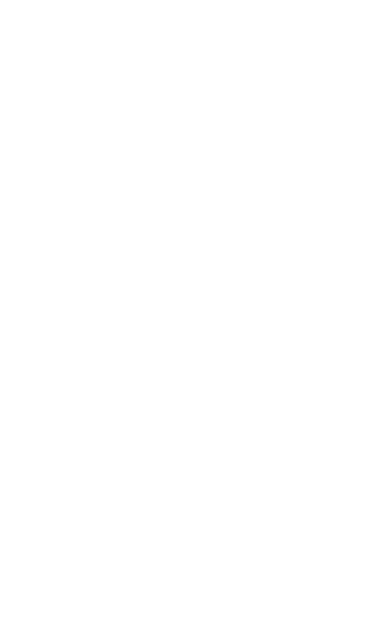
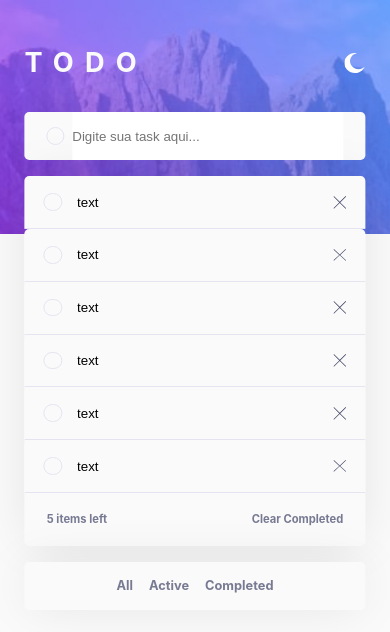
Before and after one commit to GiovannyCordeiro/ToDo, a React (Vite) app: page / in a window 390 px wide. Shown: the top 632 px of the page. Built offline with nearby package versions, Linux system fonts and the light colour scheme.

Commit message:
finished-mobile-part

```diff
--- /dev/null
+++ b/src/App.css
@@ -0,0 +1,5 @@
+* {
+  margin: 0;
+  padding: 0;
+  box-sizing: border-box;
+}
--- a/src/App.jsx
+++ b/src/App.jsx
@@ -1,8 +1,11 @@
 import './App.scss'
+import Todo from './components/Todo'
 
 export default function App() {
   return (
-    <div className="App">
+    <div className="light App">
+      <header id='header-light'></header>
+      <Todo/>
     </div>
   )
 }
--- a/src/App.scss
+++ b/src/App.scss
@@ -1,5 +1,30 @@
+@import "./colors.scss";
+
 *{
   margin:0;
   padding:0;
   box-sizing: border-box;
 }
+
+.App{
+  width: 100%;
+  height: 100vh;
+
+  #header-light, #header-dark{
+    min-height: 27.7%;
+    background: url(./images/bg-mobile-light.jpg) center center;
+    background-size: cover;
+  }
+
+  #header-dark{
+    background: url(./images/bg-mobile-dark.jpg) center center;
+  }
+}
+
+.light{
+  background: $Very-Light-Gray;
+}
+
+.dark{
+  background:$Very-Dark-Blue;
+}
--- /dev/null
+++ b/src/colors.scss
@@ -0,0 +1,19 @@
+// Primary
+$Bright-Blue: #3a7bfd;
+$Check-Background: linear-gradient #57ddff to #c058f3;
+
+// Light theme
+$Very-Light-Gray: #fafafa;
+$Very-Light-Grayish-Blue: #e4e5f1;
+$Light-Grayish-Blue: #d2d3db;
+$Dark-Grayish-Blue: #9394a5;
+$Very-Dark-Grayish-Blue: #484b6a;
+
+// Dark theme
+$Very-Dark-Blue: #161722;
+$Very-Dark-Desaturated-Blue: #25273c;
+$Light-Grayish-Blue: hsl(234, 39%, 85%);
+$Light-Grayish-Blue-hover: #e4e5f1;
+$Dark-Grayish-Blue: #777a92;
+$Very-Dark-Grayish-Blue: #4d5066;
+$Very-Dark-Grayish-Blue: #393a4c;
--- /dev/null
+++ b/src/components/Todo.jsx
@@ -0,0 +1,85 @@
+import './Todo.scss'
+import iconLight from '../images/icon-moon.svg'
+import closeIcon from '../images/icon-cross.svg'
+
+export default function Todo(){
+  return(
+    <div className="Todo">
+      <header className='header-todo'>
+          <h2>TODO</h2>
+          <img src={iconLight} alt="icon" />
+      </header>
+
+      <div className="input-todo">
+        <form className="wrapper-input">
+          <div className="button"></div>
+          <input type="text" placeholder='Digite sua task aqui...'/>
+        </form>
+      </div>
+
+      <div className="list-todo">
+        <div className="item-task">
+          <div className="wrapper-item">
+            <div className="button"></div>
+            <input type="text" name="text" id="text" value='text' readOnly/>
+            <img src={closeIcon} />
+          </div>
+        </div>
+
+        <div className="item-task">
+          <div className="wrapper-item">
+            <div className="button"></div>
+            <input type="text" name="text" id="text" value='text' readOnly/>
+            <img src={closeIcon} />
+          </div>
+        </div>
+
+        <div className="item-task">
+          <div className="wrapper-item">
+            <div className="button"></div>
+            <input type="text" name="text" id="text" value='text' readOnly/>
+            <img src={closeIcon} />
+          </div>
+        </div>
+
+        <div className="item-task">
+          <div className="wrapper-item">
+            <div className="button"></div>
+            <input type="text" name="text" id="text" value='text' readOnly/>
+            <img src={closeIcon} />
+          </div>
+        </div>
+
+        <div className="item-task">
+          <div className="wrapper-item">
+            <div className="button"></div>
+            <input type="text" name="text" id="text" value='text' readOnly/>
+            <img src={closeIcon} />
+          </div>
+        </div>
+
+        <div className="item-task">
+          <div className="wrapper-item">
+            <div className="button"></div>
+            <input type="text" name="text" id="text" value='text' readOnly/>
+            <img src={closeIcon} />
+          </div>
+        </div>
+
+        {/* itens */}
+
+        <div className="status-tasks">
+          <span>5 items left</span>
+          <span>Clear Completed</span>
+        </div>
+
+      </div>
+
+      <div className="filter-list">
+          <span>All</span>
+          <span>Active</span>
+          <span>Completed</span>
+        </div>
+    </div>
+  )
+}
--- /dev/null
+++ b/src/components/Todo.scss
@@ -0,0 +1,143 @@
+@import "../colors.scss";
+
+.App{
+  .Todo{
+    min-height: 80vh;
+    min-width: 87.5%;
+    // background: rgba(128, 128, 128, 0.701);
+    position: absolute;
+    transform: translateX(-50%);
+    top:5.5%;
+    left: 50%;
+
+    .header-todo{
+      min-height:2rem;
+      height: 100%;
+      min-width: 100%;
+      // background: rgba(0, 0, 0, 0.423);
+      display: flex;
+      align-items: center;
+      justify-content: space-between;
+
+      h2{
+        font-size: 1.7rem;
+        letter-spacing: .7rem;
+        color: $Very-Light-Gray;
+      }
+
+      img{
+        width: 1.3rem;
+        cursor: pointer;
+      }
+    }
+
+    .input-todo{
+      width: 100%;
+      height: 3rem;
+      background: $Very-Light-Gray;
+      margin-top: 2.05rem;
+      border-radius: .3rem;
+      display: flex;
+      justify-content: center;
+      box-shadow: 0px 0px 50px -5px rgba(0,0,0,0.1);
+      .wrapper-input{
+        width: 87%;
+        height: 100%;
+        display: flex;
+        align-items: center;
+        gap: .5rem;
+        input{
+          height: 100%;
+          width: 100%;
+          border: 0;
+
+          &:focus{
+            outline: none;
+          }
+        }
+      }
+    }
+    // fim do input todo\
+
+    .button{
+      width: 1.2rem;
+      height: 1.1rem;
+      border-radius: 1.2rem;
+      border: 1px solid $Very-Light-Grayish-Blue;
+    }
+
+    .list-todo{
+      width: 100%;
+      margin-top: 1rem;
+      box-shadow: 0px 0px 50px -5px rgba(0,0,0,0.1);
+      // background: rgba(0, 0, 0, 0.42);
+      border-radius: .3rem;
+      .item-task{
+        width: 100%;
+        height: 3.3rem;
+        padding: 0 1.2rem;
+        background: $Very-Light-Gray;
+        border-radius: .3rem .3rem 0 0;
+        border-bottom: 1px solid $Light-Grayish-Blue-hover;
+        .wrapper-item{
+          width: 100%;
+          height: 100%;
+          // background: rgba(0, 0, 0, 0.391);
+          display: flex;
+          align-items: center;
+          justify-content: space-between;
+          input{
+            width: 80%;
+            height: 100%;
+            border: none;
+            background: $Very-Light-Gray;
+            &:focus{
+              outline: none;
+            }
+          }
+          img{
+            width: .8rem;
+          }
+        }
+      }
+      // fim do item task
+
+      .status-tasks{
+        width: 100%;
+        height: 3.3rem;
+        // background: rgba(0, 0, 0, 0.37);
+        display: flex;
+        align-items: center;
+        justify-content: space-between;
+        padding: 0 1.4rem;
+        gap: 1rem;
+        border-radius:  0 0 .3rem .3rem;
+        span{
+          font-size: .7rem;
+          color: $Dark-Grayish-Blue;
+          font-weight: bold;
+        }
+      }
+    }
+
+    .filter-list{
+      width: 100%;
+      height: 3rem;
+      display: flex;
+      align-items: center;
+      justify-content: center;
+      background: $Very-Light-Gray;
+      margin-top: 1rem;
+      gap: 1rem;
+      border-radius: .3rem;
+      box-shadow: 0px 0px 50px -5px rgba(0,0,0,0.1);
+
+      span{
+        color: $Dark-Grayish-Blue;
+        font-weight: bold;
+        font-size: .8rem;
+      }
+    }
+    // fim do list todo
+  }
+}
--- a/src/main.jsx
+++ b/src/main.jsx
@@ -6,8 +6,8 @@
 
 ReactDOM.createRoot(document.getElementById('root')).render(
   <React.StrictMode>
-    <TodoContextProvider>
+    {/* <TodoContextProvider> */}
       <App />
-    </TodoContextProvider>
+    {/* </TodoContextProvider> */}
   </React.StrictMode>
 )
```
